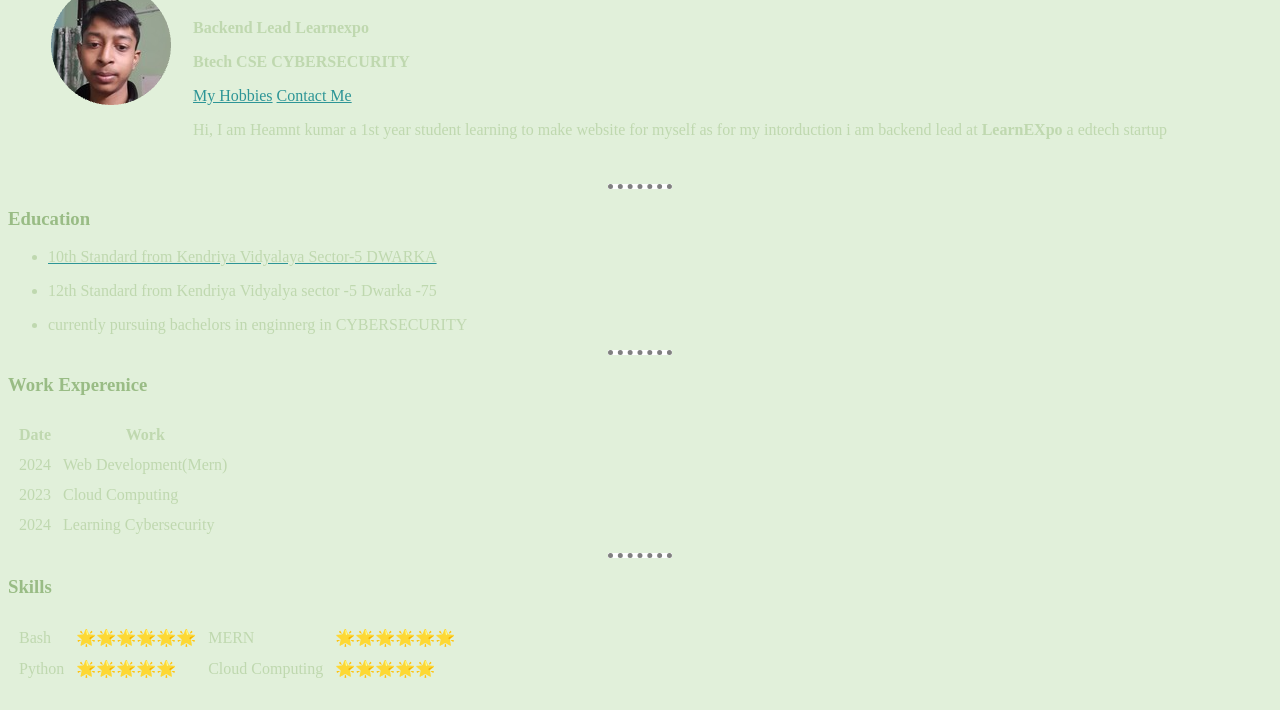
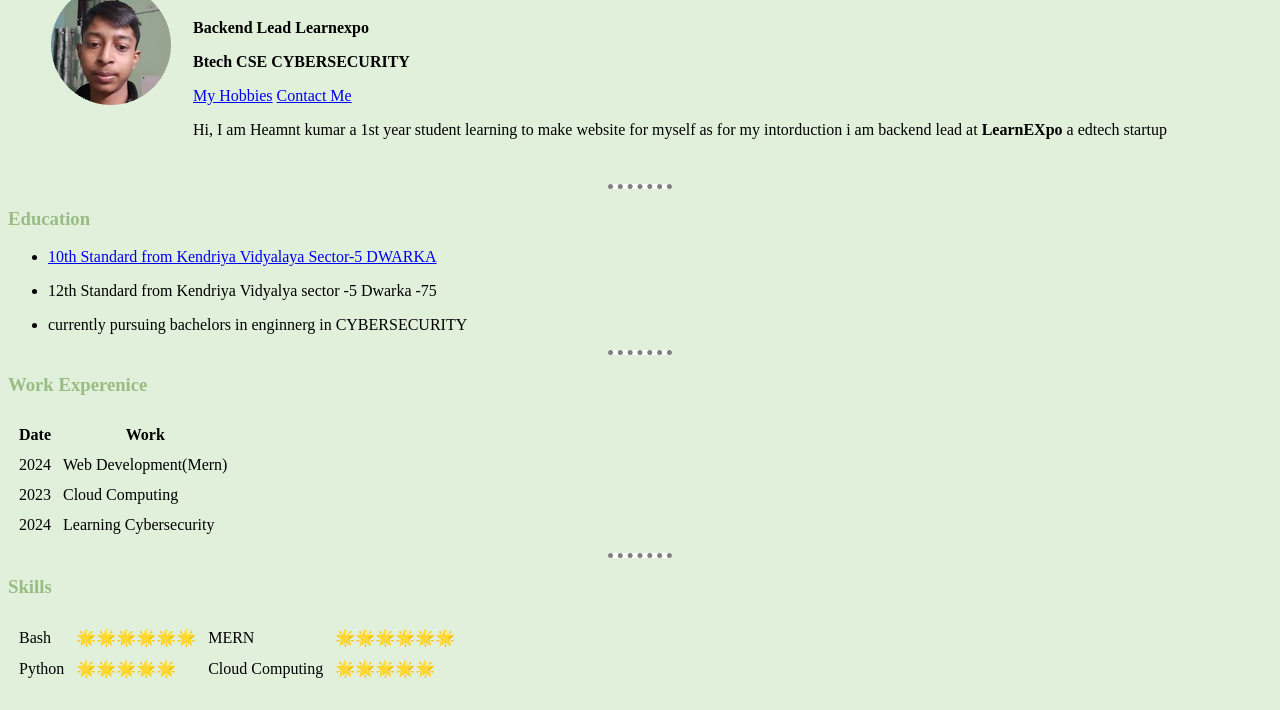
Before and after one commit to HATAKEkakshi/Web-Development-, a plain HTML site: page Hemant pesonal site/index.html in a window 1280 px wide. Shown: the part 90-800 px from the top of the page. Drawn offline with Linux system fonts and the light colour scheme.

Commit message:
removed no ness

```diff
--- a/Hemant pesonal site/css/style.css
+++ b/Hemant pesonal site/css/style.css
@@ -15,15 +15,3 @@ h1{
 h3{
     color: #99BC85;
 }
-p{
-    color: #BFD8AF;
-}
-ul{
-    color: #BFD8AF;
-}
-a{
-    color:#2D9596
-}
-table{
-    color: #BFD8AF;
-}
```
